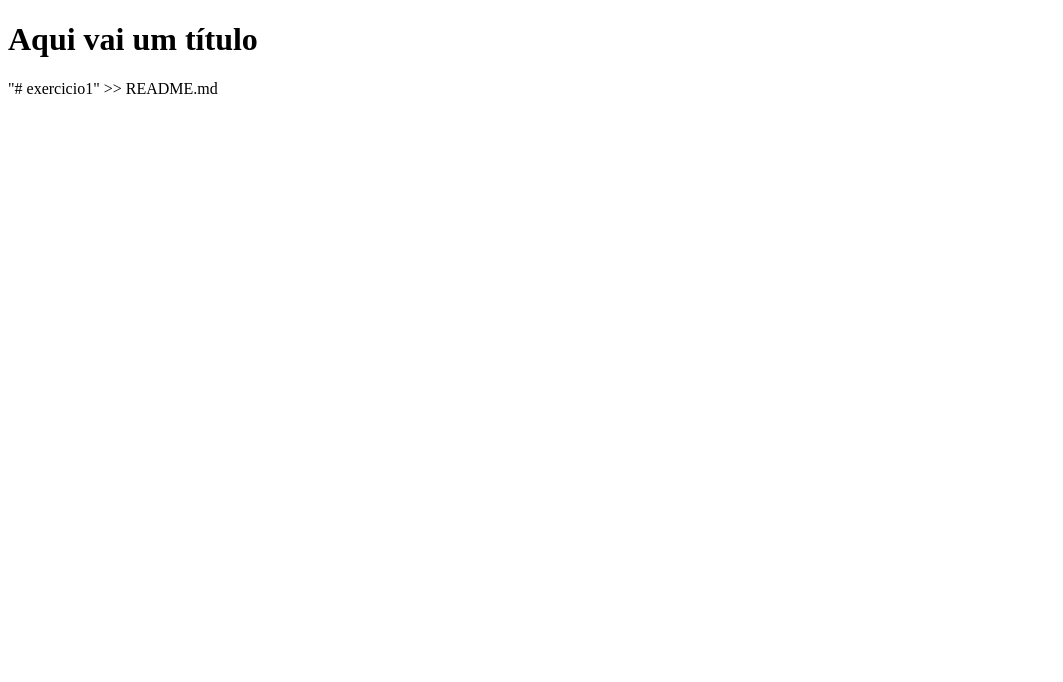
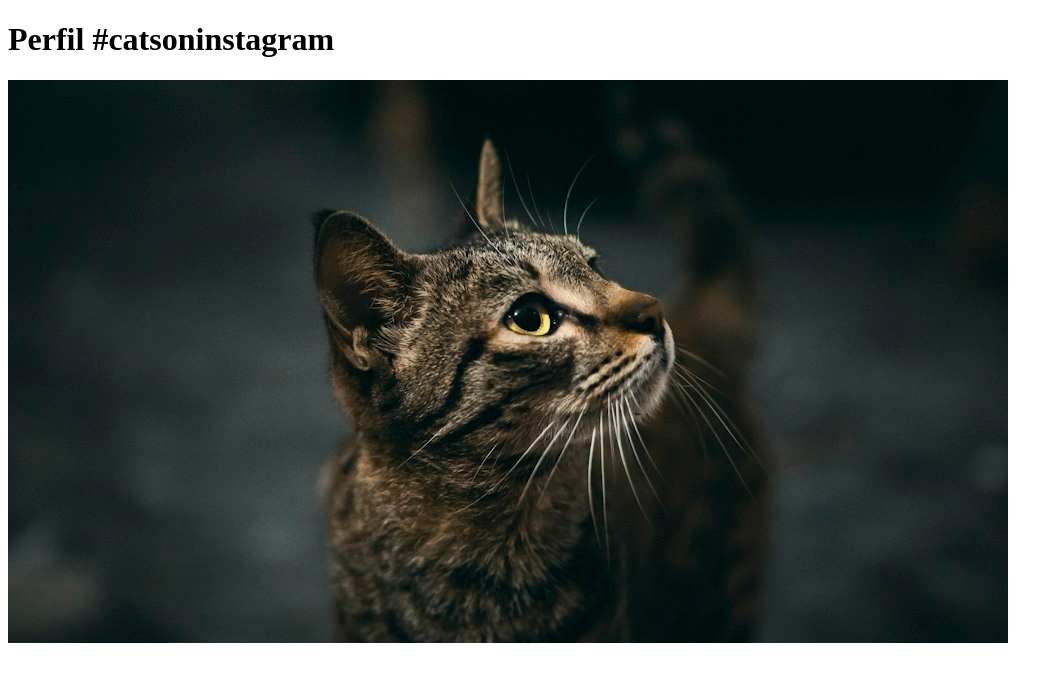
Before and after one commit to devnayarasilva/exercicio1, a plain HTML site: page index.html in a window 1280 px wide. Shown: the whole page, without its empty margins (0-1063 px from the left). Drawn offline with Linux system fonts and the light colour scheme.

Commit message:
criando fan page

```diff
--- a/index.html
+++ b/index.html
@@ -1,9 +1,14 @@
 <!DOCTYPE html>
 <html lang="pt-br">
-    <head>
-      <title>Título da página</title><meta charset="utf-8">
-    </head>
-    <body>
-        <h1>Aqui vai um título</h1>
-    "# exercicio1" >> README.md</body>
+
+<head>
+  <title>Fanpage de Gatinhos</title>
+  <meta charset="utf-8">
+</head>
+
+<body>
+  <h1>Perfil #catsoninstagram</h1>
+  <img src="imagens/gato.jpg" />
+</body>
+
 </html>
```
Also changed, not shown: imagens/gato.jpg (added).
